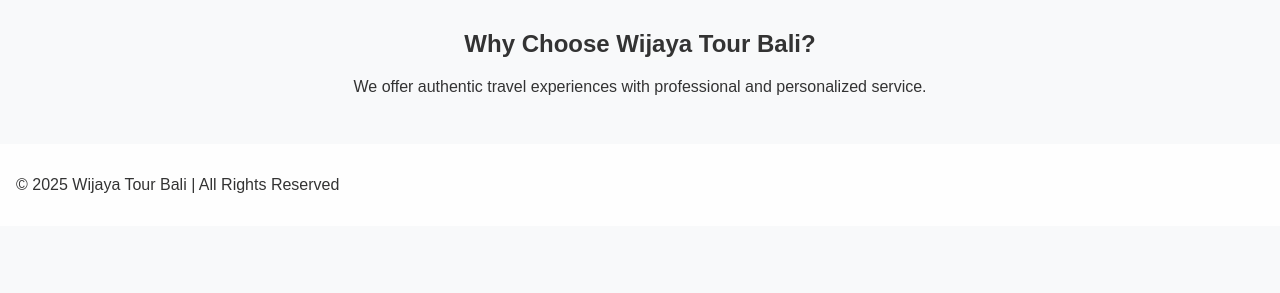
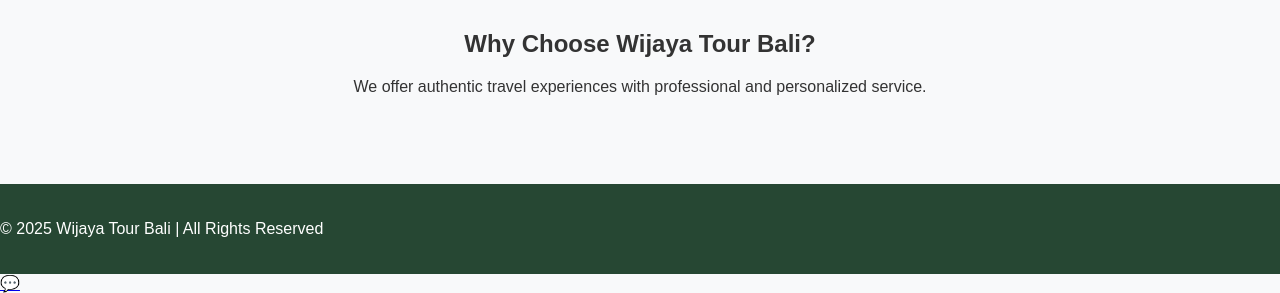
Before and after one commit to baliberbagiii-spec/teeeee, a plain HTML site: page index.html in a window 1280 px wide. Shown: the part 798-1091 px from the top of the page. Before the commit the page ends 1024 px from the top, so only its background shows below. Drawn offline with Linux system fonts and the light colour scheme.

Commit message:
Update styles.css

```diff
--- a/styles.css
+++ b/styles.css
@@ -56,8 +56,12 @@
   padding: 2rem;
 }
 footer {
+  background-color: #264733;
+  color: white;
   text-align: center;
-  padding: 1rem;
+  padding: 20px 0;
+  margin-top: 40px;
+}
 }
 .whatsapp-float {
   position: fixed;
```
